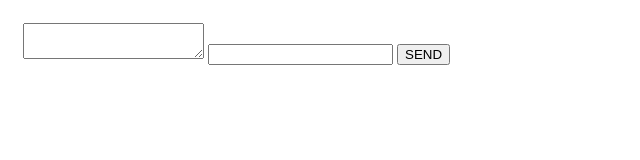
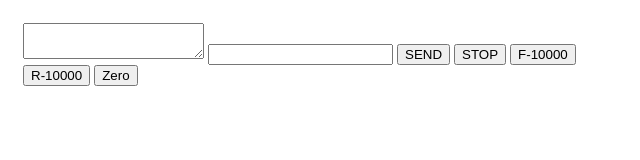
Before and after one commit to kv2000in/ArduinoDIYOpticalEncoder, a plain HTML site: page index.html in a window 1280 px wide. Shown: the whole page, without its empty margins (0-640 px from the left). Drawn offline with Linux system fonts and the light colour scheme.

Commit message:
minor user interface changes. added zero button

```diff
--- a/index.html
+++ b/index.html
@@ -311,6 +311,30 @@ function queryServer1(direction)
   doSend(payload);
 
 };
+function returntoZero(){
+  var myreadingintxtarea=document.getElementById("mytxtarea").innerHTML.split("-");
+ if(myreadingintxtarea) //check to see if it contains something = not blank = not UNDEFINED
+    {
+
+    if (myreadingintxtarea [myreadingintxtarea.length-1] =="0") //Already at zero - do nothing. Log
+     {
+         console.log("At Zero");
+
+     }
+    else
+        {
+            if (myreadingintxtarea.length==3) //length will be 3 if it is 0--10000 , meaning -it is at negative position. Otherwise length will be 2.
+            {
+                doSend("<F-"+myreadingintxtarea[2]+">");
+            }
+            else if (myreadingintxtarea.length==2)
+            {
+                doSend("<R-"+myreadingintxtarea[1]+">");
+            }
+        }
+    }
+ };
+
 </script>
 <title>Serial COM </title></head>
 <body>
@@ -323,6 +347,10 @@ function queryServer1(direction)
 
 <input id = "serialSend">
     <button id = "btnserialSend" onclick='doSend(document.getElementById("serialSend").value)'>SEND</button>
+    <button id = "btnserialSendSTOP" onclick='doSend("<S-1>")'>STOP</button>
+    <button id = "btnserialSendFOR" onclick='doSend("<F-10000>")'>F-10000</button>
+    <button id = "btnserialSendREV" onclick='doSend("<R-10000>")'>R-10000</button>
+    <button id = "btnserialSendRET2ZERO" onclick='returntoZero()'>Zero</button>
 
 </div>
 
```
Also changed, not shown: 1 other file.
